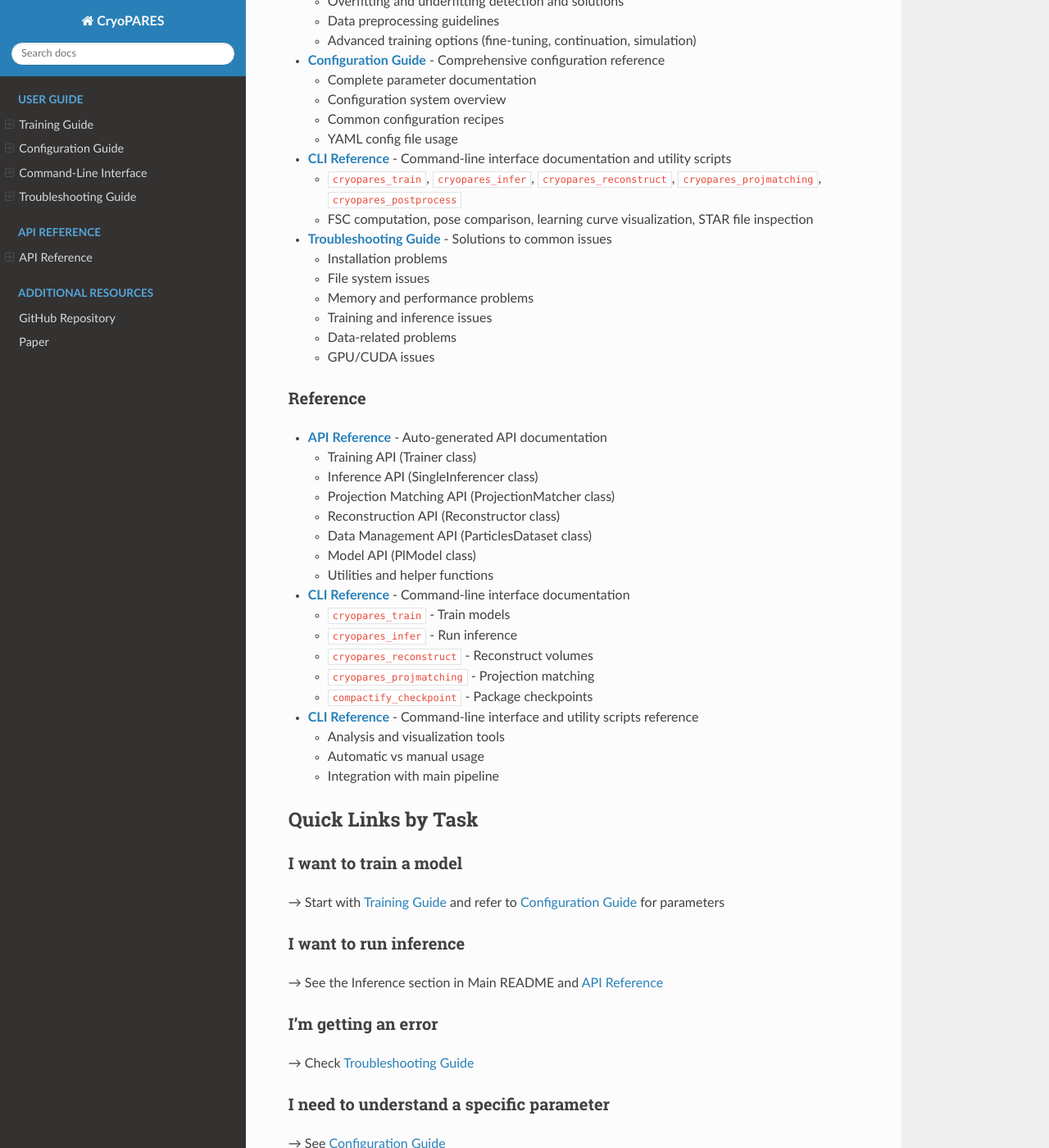
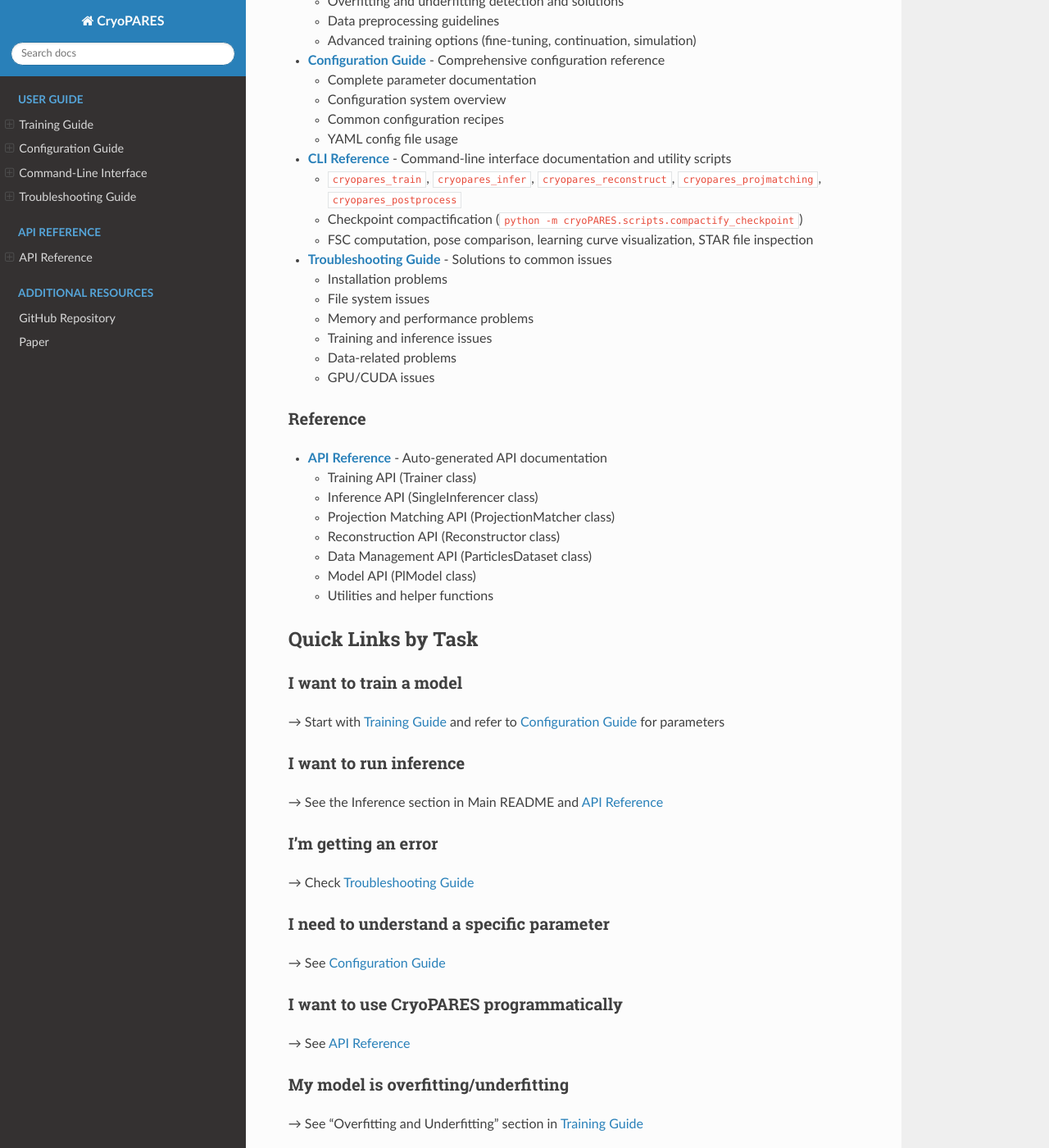
Before and after one commit to rsanchezgarc/cryoPARES, a Sphinx documentation site: the page built from docs/README.md, in a window 1280 px wide and 1400 px high, scrolled down 518 px. Shown: the whole window at 82% size. Built offline with Sphinx 7.4.7 and the Read the Docs theme 3.1.0, drawn with Linux system fonts in a browser that asks for light colours; some of the changed text lies outside the part shown.

Commit message:
fix docs/README.md: deduplicate CLI Reference entries and fix table row name
- Merge three duplicate CLI Reference entries into one with combined bullet points
- Replace non-existent 'Scripts Guide' table entry with 'CLI Reference'
- Correct compactify_checkpoint listing to show its actual invocation form

Co-Authored-By: Claude Sonnet 4.6 <noreply@anthropic.com>

```diff
--- a/docs/README.md
+++ b/docs/README.md
@@ -25,6 +25,7 @@ Welcome to the CryoPARES documentation! This directory contains comprehensive gu
 
 - **[CLI Reference](cli.md)** - Command-line interface documentation and utility scripts
   - `cryopares_train`, `cryopares_infer`, `cryopares_reconstruct`, `cryopares_projmatching`, `cryopares_postprocess`
+  - Checkpoint compactification (`python -m cryoPARES.scripts.compactify_checkpoint`)
   - FSC computation, pose comparison, learning curve visualization, STAR file inspection
 
 - **[Troubleshooting Guide](troubleshooting.md)** - Solutions to common issues
@@ -45,18 +46,6 @@ Welcome to the CryoPARES documentation! This directory contains comprehensive gu
   - Data Management API (ParticlesDataset class)
   - Model API (PlModel class)
   - Utilities and helper functions
-
-- **[CLI Reference](cli.md)** - Command-line interface documentation
-  - `cryopares_train` - Train models
-  - `cryopares_infer` - Run inference
-  - `cryopares_reconstruct` - Reconstruct volumes
-  - `cryopares_projmatching` - Projection matching
-  - `compactify_checkpoint` - Package checkpoints
-
-- **[CLI Reference](cli.md)** - Command-line interface and utility scripts reference
-  - Analysis and visualization tools
-  - Automatic vs manual usage
-  - Integration with main pipeline
 
 ## Quick Links by Task
 
```
Also changed, not shown: other parts of docs/README.md (+1 -1 lines).
